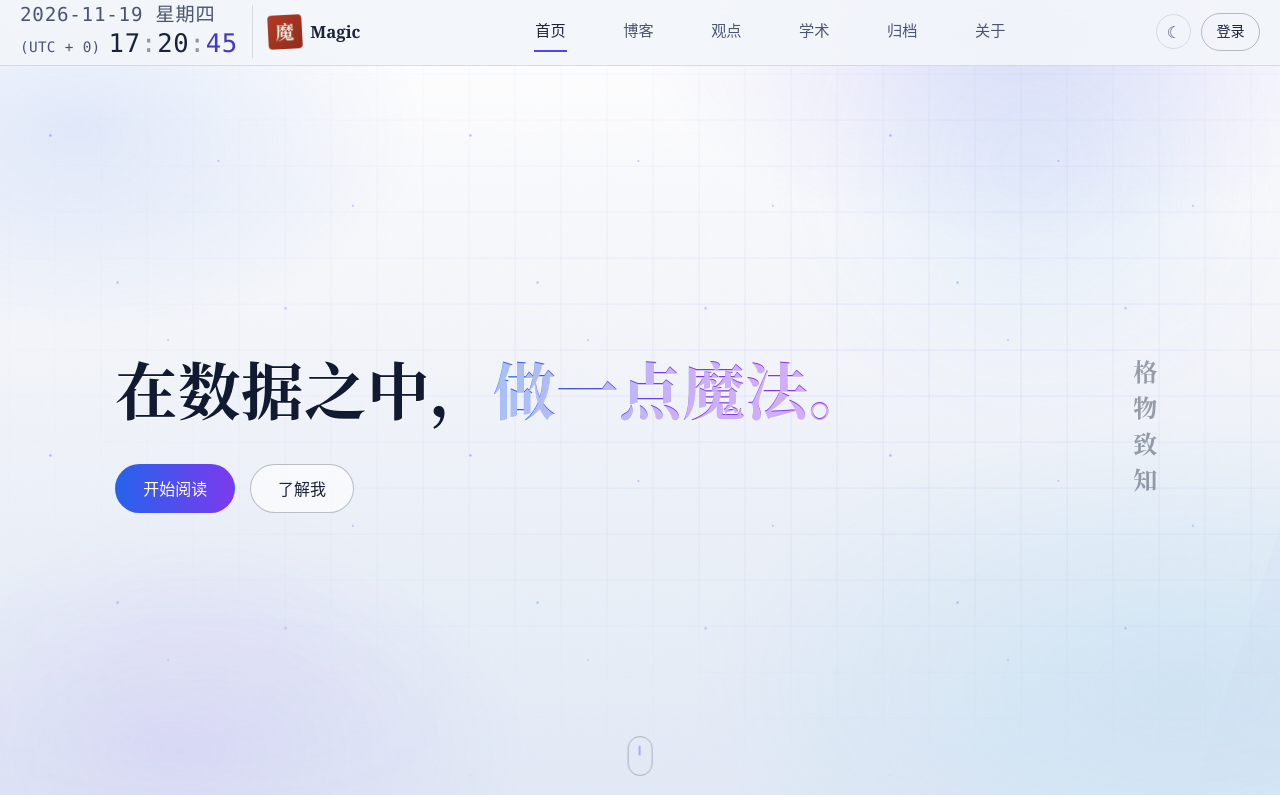
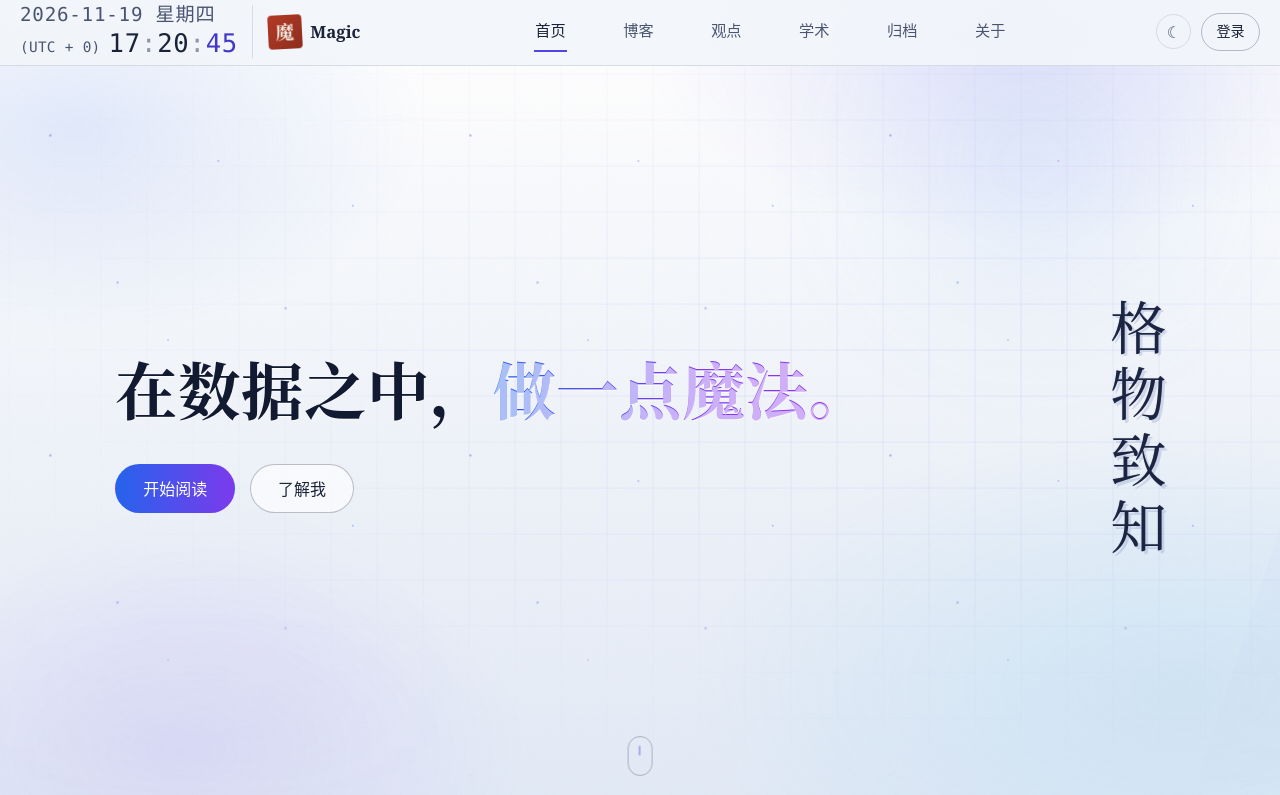
Before and after one commit to domagic/domagic.github.io, a Vue app: page / in a window 1280 px wide. Shown: the part 3-798 px from the top of the page. Built offline with nearby package versions, Linux system fonts and the light colour scheme.

Commit message:
feat(home): enlarge 格物致知 with brush calligraphy font and ink effect

```diff
--- a/src/views/HomeView.vue
+++ b/src/views/HomeView.vue
@@ -352,7 +352,9 @@ onUnmounted(() => {
 }
 
 .hero--tech-light .hero__vertical {
-  color: rgba(26, 35, 56, 0.42);
+  color: #1b2440;
+  /* 双层墨迹阴影：一层淡彩偏移模拟毛笔洇墨，一层极细描边强化笔锋 */
+  text-shadow: 0.05em 0.05em 0 rgba(96, 116, 180, 0.22), 0 0 1px rgba(20, 30, 60, 0.35);
 }
 
 /* ---- 夜间模式适配：上面几处为浅底写死的颜色改为亮色，保证日/夜均可读 ----
@@ -398,7 +400,8 @@ onUnmounted(() => {
 }
 
 [data-theme='ink'] .hero--tech-light .hero__vertical {
-  color: rgba(232, 228, 218, 0.62);
+  color: #eceaf2;
+  text-shadow: 0.05em 0.05em 0 rgba(150, 165, 240, 0.28), 0 0 1px rgba(255, 255, 255, 0.25);
 }
 
 /* 科技感装饰层 */
@@ -562,10 +565,13 @@ onUnmounted(() => {
 
 .hero__vertical {
   writing-mode: vertical-rl;
-  font-family: var(--font-serif-sc);
-  font-weight: 600;
-  font-size: 1.5rem;
-  letter-spacing: 0.5em;
+  /* 毛笔行书艺术字：优先系统自带的行楷/楷体，渲染出毛笔提按的笔锋质感 */
+  font-family: 'STXingkai', '华文行楷', 'STKaiti', 'KaiTi', '楷体', var(--font-serif-sc);
+  font-weight: 400;
+  /* 放大到与封面主视觉相称的尺寸，随视口收放 */
+  font-size: clamp(2.6rem, 4.4vw, 3.6rem);
+  letter-spacing: 0.18em;
+  line-height: 1.06;
 }
 
 .section {
@@ -770,7 +776,7 @@ onUnmounted(() => {
     margin-bottom: 2.2rem;
   }
   .hero__vertical {
-    font-size: 1.1rem;
+    font-size: 2rem;
   }
   .drawers {
     grid-template-columns: 1fr;
```
